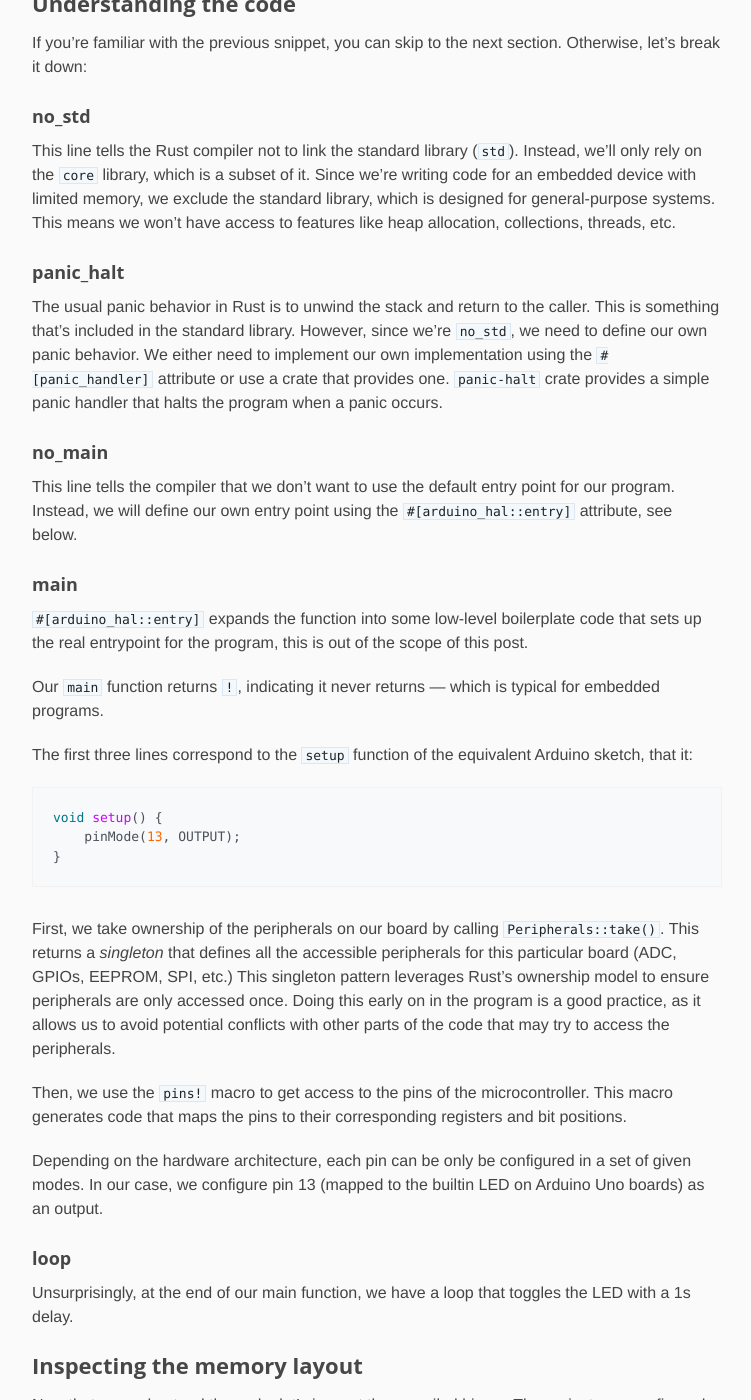
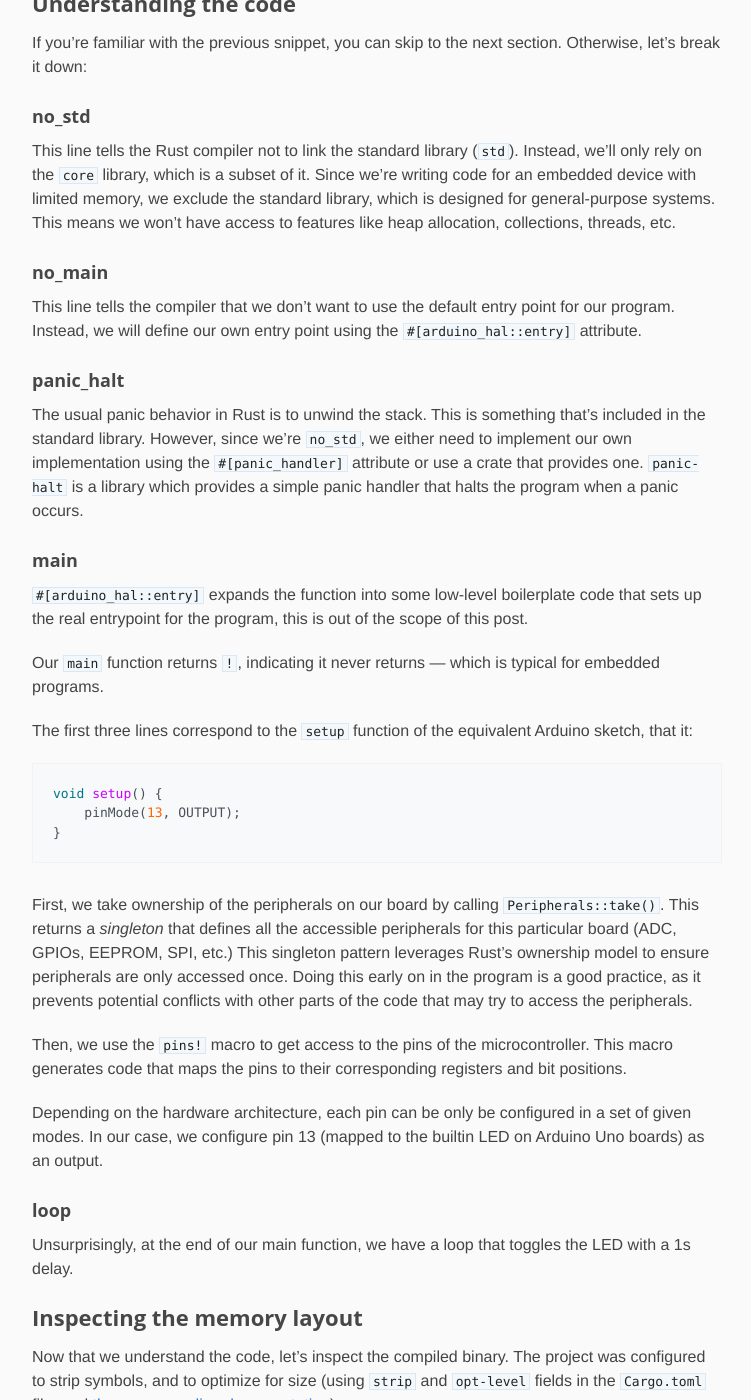
Before and after one commit to n-eq/n-eq.github.io, a Jekyll site: the page built from _posts/2025-05-10-arduino-rust-blink-program-memory.md, in a window 1280 px wide and 1400 px high, scrolled down 1238 px. Shown: the whole window, without its empty margins (138-889 px from the left). Built offline with Jekyll 4.4.1, drawn with Linux system fonts in a browser that asks for light colours; some of the changed text lies outside the part shown.

Commit message:
fix typos and some rewordings

```diff
--- a/_posts/2025-05-10-arduino-rust-blink-program-memory.md
+++ b/_posts/2025-05-10-arduino-rust-blink-program-memory.md
@@ -52,17 +52,17 @@ Since we're writing code for an embedded device with limited memory, we exclude
 the standard library, which is designed for general-purpose systems.
 This means we won't have access to features like heap allocation, collections, threads, etc.
 
+### no_main
+This line tells the compiler that we don't want to use the default entry point for our program.
+Instead, we will define our own entry point using the `#[arduino_hal::entry]` attribute.
+
 ### panic_halt
 
-The usual panic behavior in Rust is to unwind the stack and return to the caller. This is something that's
-included in the standard library. However, since we're `no_std`, we need to define our own panic behavior.
-We either need to implement our own implementation using the `#[panic_handler]` attribute or use a crate
+The usual panic behavior in Rust is to unwind the stack. This is something that's
+included in the standard library. However, since we're `no_std`, we either need to implement
+our own implementation using the `#[panic_handler]` attribute or use a crate
 that provides one.
-`panic-halt` crate provides a simple panic handler that halts the program when a panic occurs.
-
-### no_main
-This line tells the compiler that we don't want to use the default entry point for our program.
-Instead, we will define our own entry point using the `#[arduino_hal::entry]` attribute, see below.
+`panic-halt` is a library which provides a simple panic handler that halts the program when a panic occurs.
 
 ### main
 `#[arduino_hal::entry]` expands the function into some low-level boilerplate code that sets up the
@@ -81,7 +81,7 @@ First, we take ownership of the peripherals on our board by calling `Peripherals
 This returns a _singleton_ that defines all the accessible peripherals for this particular board
 (ADC, GPIOs, EEPROM, SPI, etc.)
 This singleton pattern leverages Rust’s ownership model to ensure peripherals are only accessed once.
-Doing this early on in the program is a good practice, as it allows us to avoid potential conflicts with
+Doing this early on in the program is a good practice, as it prevents potential conflicts with
 other parts of the code that may try to access the peripherals.
 
 Then, we use the `pins!` macro to get access to the pins of the microcontroller. This macro generates
@@ -122,9 +122,9 @@ $ avr-size blink.ino.elf
 
 Although the sketch was built with the default configuration (which uses `-Os` to optimize for size),
 its footprint is still roughly 3 times bigger than the Rust version. This is probably due to the fact that the
-compilation process also uses `-g` to produce debugging information. I'm not sure if there any other
-things to consider (apart from C runtime initialization) and didn't investigate further,
-if you happen to have the answer, please let me know.
+compilation process also uses `-g` to produce debugging information. I'm not sure if there are other
+things to consider (apart from C runtime initialization) but I didn't investigate further.
+If you happen to have the answer, please let me know.
 
 One noteworthy detail in the Rust program’s size breakdown is that the `bss` segment
 (used to store statically allocated variables) contains 1 byte of data, but our program doesn't
@@ -144,7 +144,7 @@ pub(crate) static mut DEVICE_PERIPHERALS: bool = false;
 ## Going one layer deeper
 
 Let's now focus on the text segment of our program, the real size of the compiled code. In our case,
-the text segment is 304 bytes long (roughly 15% of the available 2kB of RAM on the ATmega328p.)
+it is 304 bytes long (roughly 15% of the available 2kB of RAM on the ATmega328p.)
 
 To understand how things work, we'll need to look at the assembly code generated by the compiler.
 For that, we can use `avr-objdump` to disassemble our binary:
```
Also changed, not shown: other parts of _posts/2025-05-10-arduino-rust-blink-program-memory.md (+8 -6 lines).
